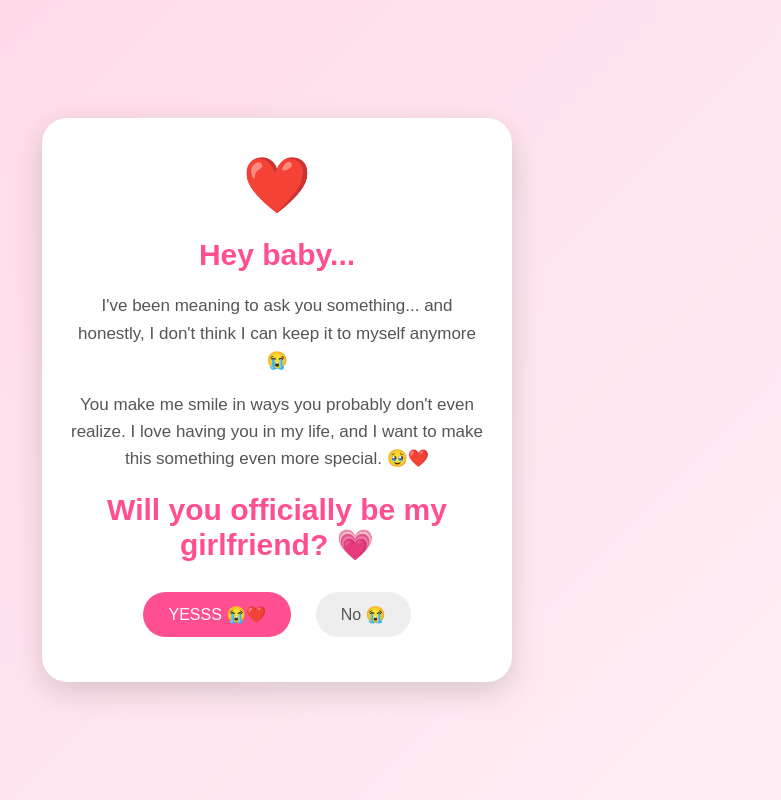
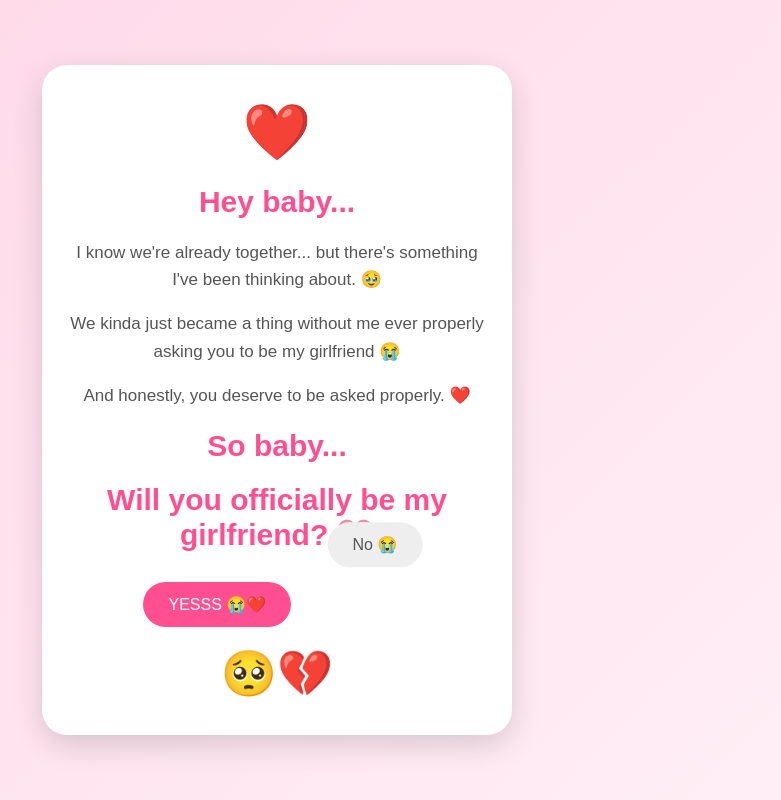
Before and after one commit to Shar0n006/My-Smiles, a plain HTML site: page index.html in a window 1280 px wide. Both pictures are taken after a click on the button "No 😭". Shown: the whole page, without its empty margins (363-1144 px from the left). Drawn offline with Linux system fonts and the light colour scheme.

Commit message:
Update title and modify content in index.html

```diff
--- a/index.html
+++ b/index.html
@@ -3,7 +3,7 @@
 <head>
   <meta charset="UTF-8">
   <meta name="viewport" content="width=device-width, initial-scale=1.0">
-  <title>Will You Be My Girlfriend? 💗</title>
+  <title>For My Baby ❤️</title>
 
   <style>
     body {
@@ -25,7 +25,21 @@
       padding: 35px 25px;
       border-radius: 25px;
       box-shadow: 0 10px 30px rgba(0,0,0,0.15);
-      position: relative;
+    }
+
+    .heart {
+      font-size: 55px;
+      animation: beat 1s infinite;
+    }
+
+    @keyframes beat {
+      0%, 100% {
+        transform: scale(1);
+      }
+
+      50% {
+        transform: scale(1.2);
+      }
     }
 
     h1 {
@@ -37,16 +51,6 @@
       color: #555;
       font-size: 17px;
       line-height: 1.6;
-    }
-
-    .heart {
-      font-size: 55px;
-      animation: beat 1s infinite;
-    }
-
-    @keyframes beat {
-      0%, 100% { transform: scale(1); }
-      50% { transform: scale(1.2); }
     }
 
     button {
@@ -77,7 +81,6 @@
       margin-top: 20px;
     }
 
-    /* Sad pink animation */
     #sadFace {
       display: none;
       font-size: 45px;
@@ -87,17 +90,17 @@
 
     @keyframes sad {
       0% {
-        transform: scale(0.5) translateY(-10px);
+        transform: scale(0.5);
         opacity: 0;
       }
 
       50% {
-        transform: scale(1.2) translateY(5px);
+        transform: scale(1.2);
         opacity: 1;
       }
 
       100% {
-        transform: scale(1) translateY(0);
+        transform: scale(1);
         opacity: 1;
       }
     }
@@ -113,15 +116,20 @@
     <h1>Hey baby...</h1>
 
     <p>
-      I've been meaning to ask you something...
-      and honestly, I don't think I can keep it to myself anymore 😭
+      I know we're already together...
+      but there's something I've been thinking about. 🥹
     </p>
 
     <p>
-      You make me smile in ways you probably don't even realize.
-      I love having you in my life, and I want to make this something
-      even more special. 🥹❤️
+      We kinda just became a thing without me ever properly asking you
+      to be my girlfriend 😭
     </p>
+
+    <p>
+      And honestly, you deserve to be asked properly. ❤️
+    </p>
+
+    <h1>So baby...</h1>
 
     <h1>Will you officially be my girlfriend? 💗</h1>
 
@@ -146,12 +154,11 @@
     }
 
     function moveNo() {
+      const button = document.getElementById("no");
       const sadFace = document.getElementById("sadFace");
-      const button = document.getElementById("no");
 
       sadFace.style.display = "block";
 
-      /* Restart the sad animation every time */
       sadFace.style.animation = "none";
       sadFace.offsetHeight;
       sadFace.style.animation = "sad 0.6s ease";
@@ -159,7 +166,7 @@
       const x = Math.random() * 200 - 100;
       const y = Math.random() * 200 - 100;
 
-      button.style.transform = translate(${x}px, ${y}px);
+      button.style.transform = `translate(${x}px, ${y}px)`;
     }
   </script>
 
```
